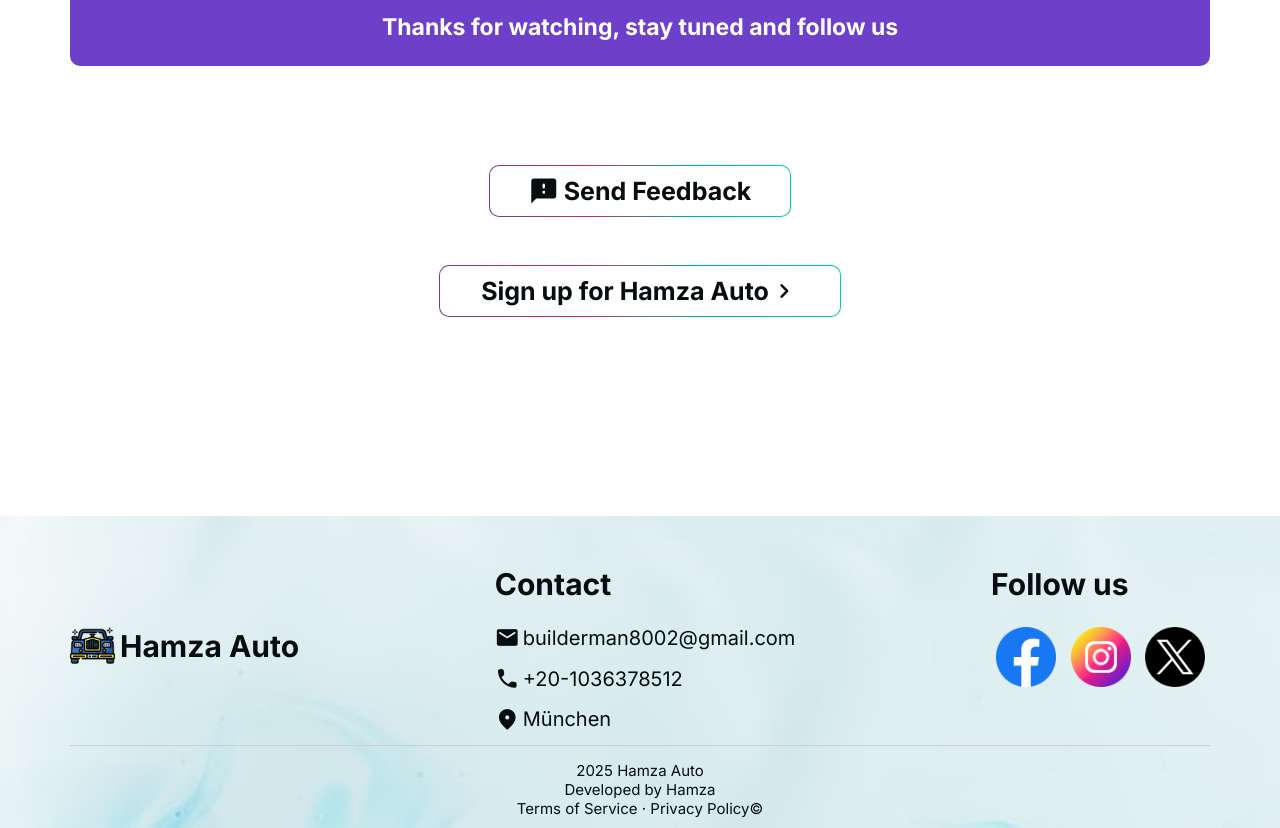
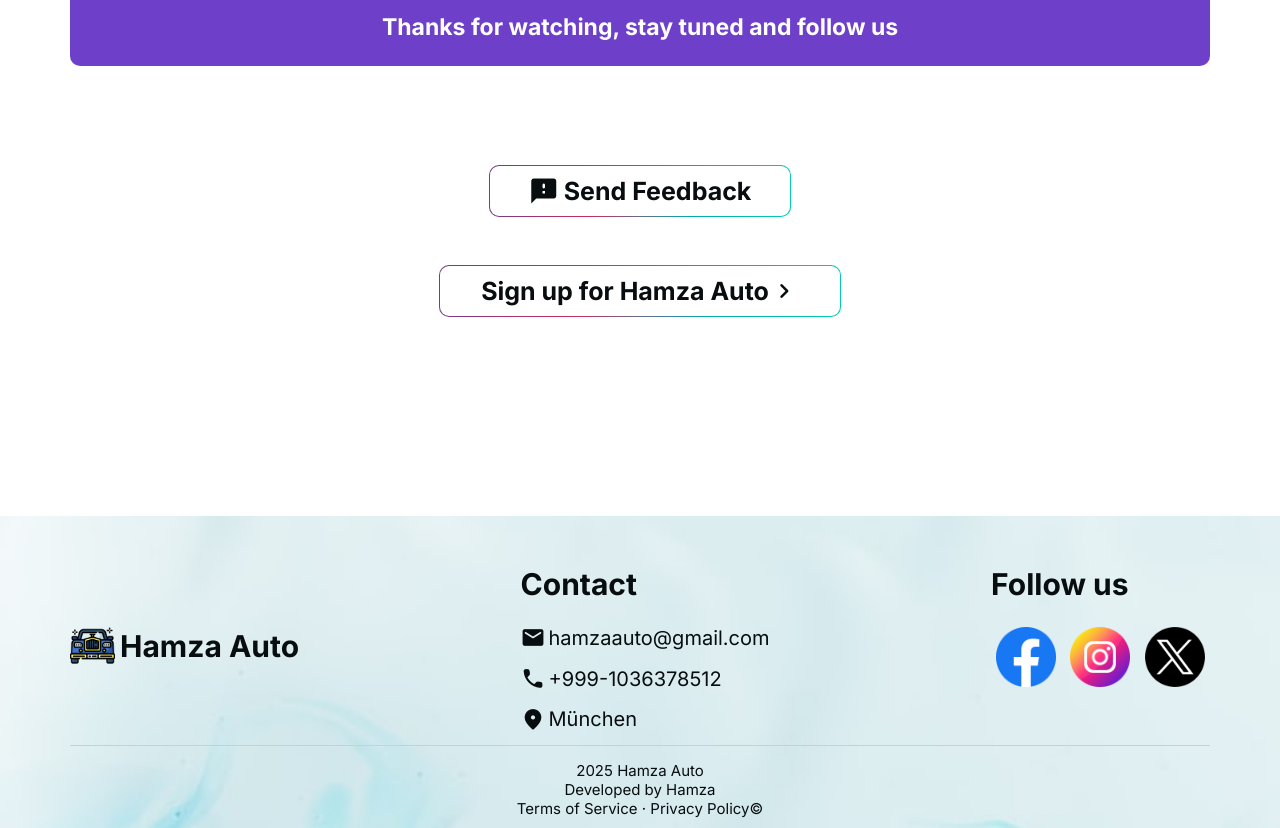
Before and after one commit to builderman8002/HamzaAuto, a plain HTML site: page all files in Hamza Auto/cars-1.html in a window 1280 px wide. Shown: the part 4162-4990 px from the top of the page. Drawn offline with nearby package versions, Linux system fonts and the light colour scheme.

Commit message:
New version from Hamza Auto

```diff
--- a/all files in Hamza Auto/cars-1.html
+++ b/all files in Hamza Auto/cars-1.html
@@ -322,19 +322,19 @@
             <h1>Contact</h1>
           </div>
           <div class="con1">
-            <a href="mailto:builderman8002@gmail.com" target="_blank">
+            <a href="mailto:hamzaauto@gmail.com" target="_blank">
               <span id="mail" class="material-icons-round">
                 email
               </span>
-              <h1>builderman8002@gmail.com</h1>
+              <h1>hamzaauto@gmail.com</h1>
             </a>
           </div>
           <div class="con2">
-            <a href="sms:+20-1036378512" target="_blank">
+            <a href="sms:+999-1036378512" target="_blank">
               <span id="sms" class="material-icons-round">
                 phone
               </span>
-              <h1>+20-1036378512</h1>
+              <h1>+999-1036378512</h1>
             </a>
           </div>
           <div class="con3">
```
